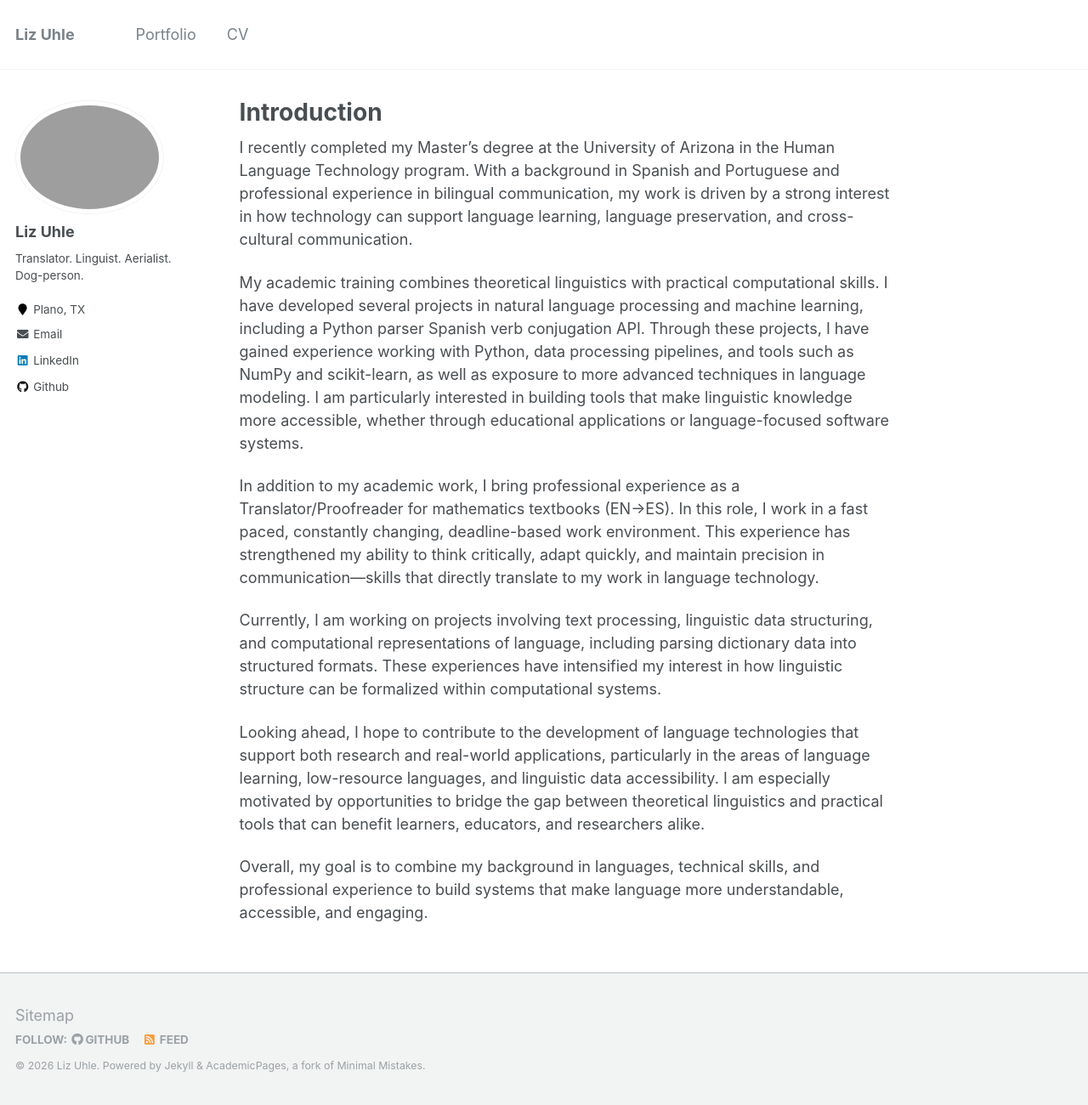
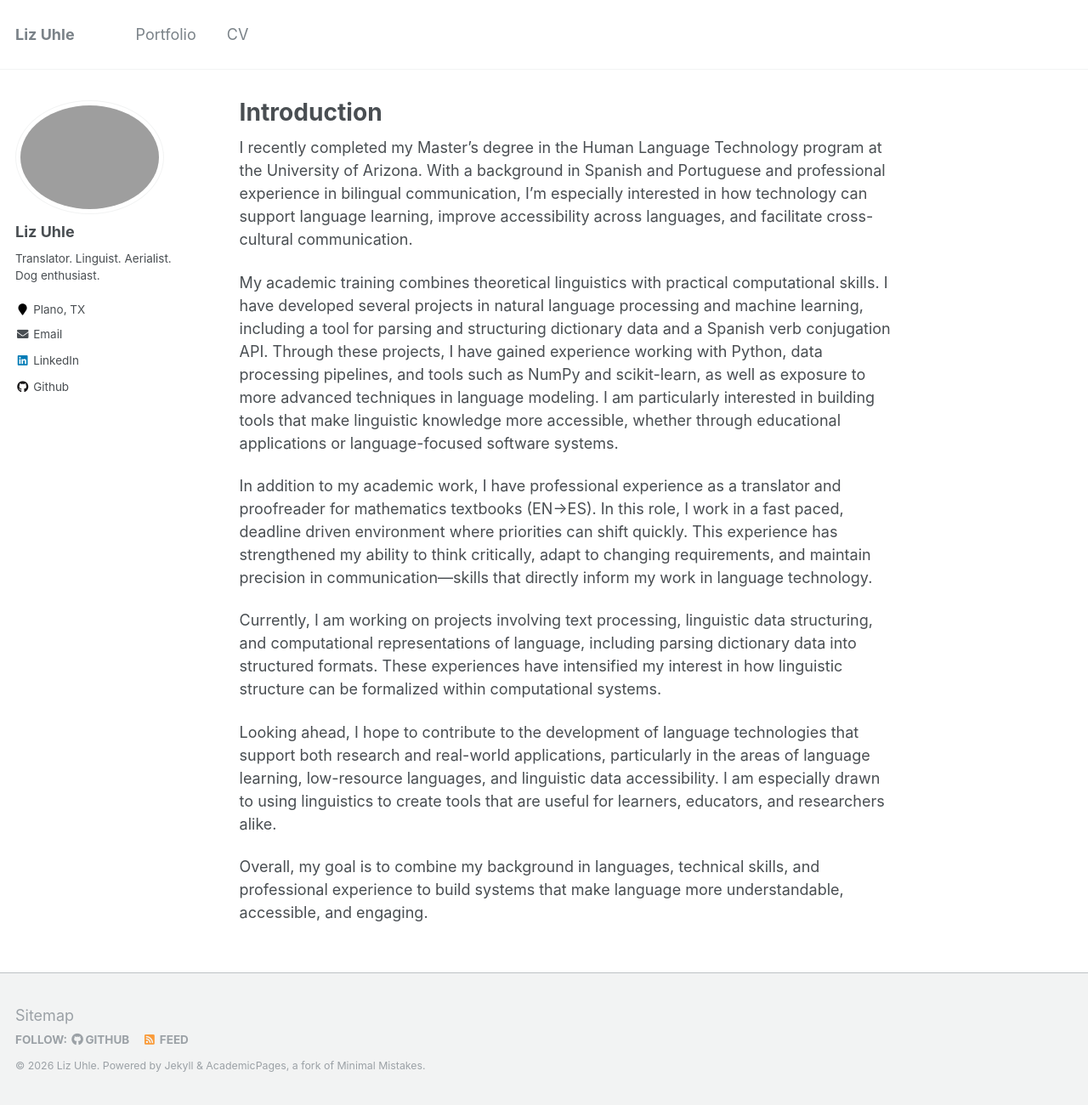
Before and after one commit to lizuhle/lizuhle.github.io, a Jekyll site: the page built from _pages/about.md, in a window 1280 px wide and 1300 px high. Shown: the whole window at 85% size. Built offline with Jekyll 4.4.1, drawn with Linux system fonts in a browser that asks for light colours.

Commit message:
finishing touches

```diff
--- a/_config.yml
+++ b/_config.yml
@@ -82,7 +82,7 @@ analytics:
 author:
   name             : "Liz Uhle"
   avatar           : "profile.png"
-  bio              : "Translator. Linguist. Aerialist. Dog-person."
+  bio              : "Translator. Linguist. Aerialist. Dog enthusiast."
   location         : "Plano, TX"
   employer         :
   pubmed           :
--- a/_pages/about.md
+++ b/_pages/about.md
@@ -8,14 +8,14 @@ redirect_from:
   - /about.html
 ---
 
-I recently completed my Master's degree at the University of Arizona in the Human Language Technology program. With a background in Spanish and Portuguese and professional experience in bilingual communication, my work is driven by a strong interest in how technology can support language learning, language preservation, and cross-cultural communication.
+I recently completed my Master's degree in the Human Language Technology program at the University of Arizona. With a background in Spanish and Portuguese and professional experience in bilingual communication, I'm especially interested in how technology can support language learning, improve accessibility across languages, and facilitate cross-cultural communication.
 
-My academic training combines theoretical linguistics with practical computational skills. I have developed several projects in natural language processing and machine learning, including a Python parser Spanish verb conjugation API. Through these projects, I have gained experience working with Python, data processing pipelines, and tools such as NumPy and scikit-learn, as well as exposure to more advanced techniques in language modeling. I am particularly interested in building tools that make linguistic knowledge more accessible, whether through educational applications or language-focused software systems.
+My academic training combines theoretical linguistics with practical computational skills. I have developed several projects in natural language processing and machine learning, including a tool for parsing and structuring dictionary data and a Spanish verb conjugation API. Through these projects, I have gained experience working with Python, data processing pipelines, and tools such as NumPy and scikit-learn, as well as exposure to more advanced techniques in language modeling. I am particularly interested in building tools that make linguistic knowledge more accessible, whether through educational applications or language-focused software systems.
 
-In addition to my academic work, I bring professional experience as a Translator/Proofreader for mathematics textbooks (EN->ES). In this role, I work in a fast paced, constantly changing, deadline-based work environment. This experience has strengthened my ability to think critically, adapt quickly, and maintain precision in communication—skills that directly translate to my work in language technology.
+In addition to my academic work, I have professional experience as a translator and proofreader for mathematics textbooks (EN->ES). In this role, I work in a fast paced, deadline driven environment where priorities can shift quickly. This experience has strengthened my ability to think critically, adapt to changing requirements, and maintain precision in communication—skills that directly inform my work in language technology.
 
 Currently, I am working on projects involving text processing, linguistic data structuring, and computational representations of language, including parsing dictionary data into structured formats. These experiences have intensified my interest in how linguistic structure can be formalized within computational systems.
 
-Looking ahead, I hope to contribute to the development of language technologies that support both research and real-world applications, particularly in the areas of language learning, low-resource languages, and linguistic data accessibility. I am especially motivated by opportunities to bridge the gap between theoretical linguistics and practical tools that can benefit learners, educators, and researchers alike.
+Looking ahead, I hope to contribute to the development of language technologies that support both research and real-world applications, particularly in the areas of language learning, low-resource languages, and linguistic data accessibility. I am especially drawn to using linguistics to create tools that are useful for learners, educators, and researchers alike.
 
 Overall, my goal is to combine my background in languages, technical skills, and professional experience to build systems that make language more understandable, accessible, and engaging.
```
